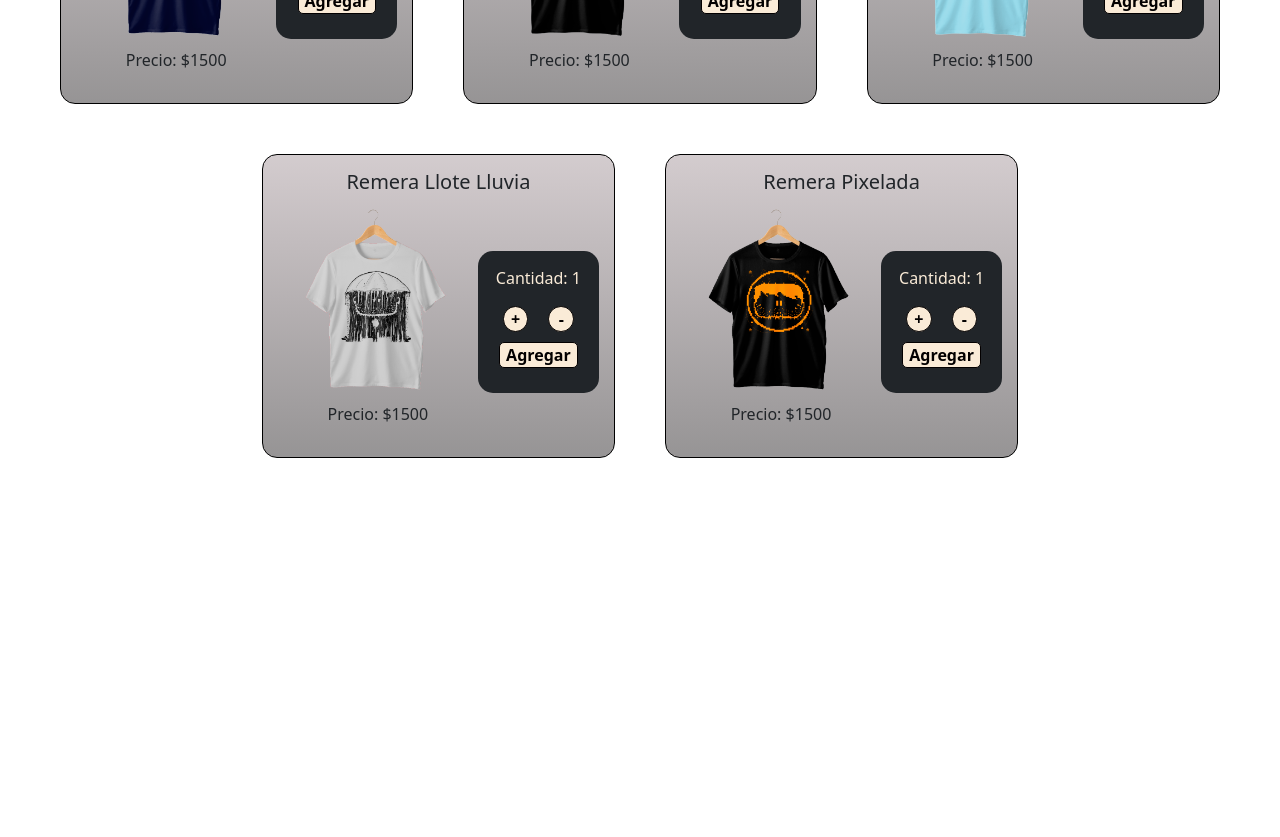
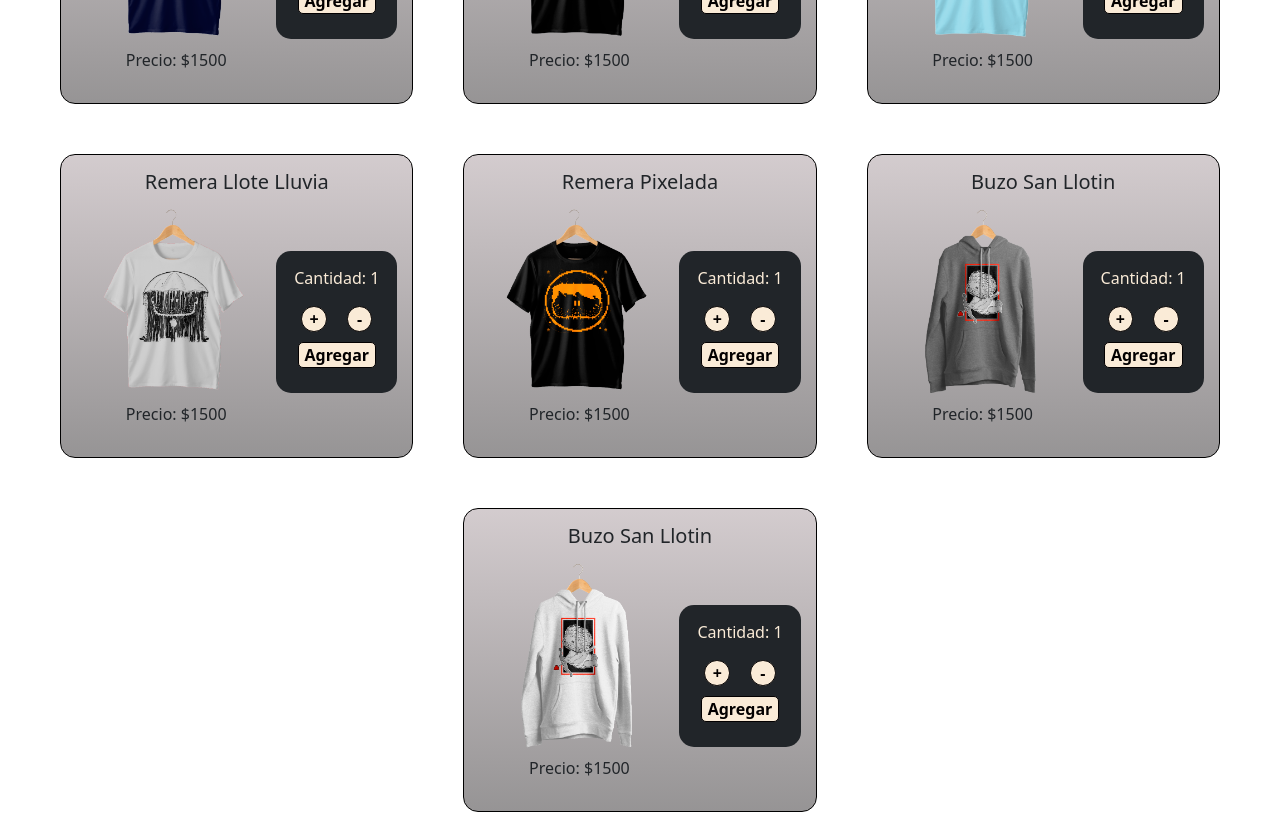
Before and after one commit to fonigorostiaga/llotestore, a React (Create React App) app: page / in a window 1280 px wide. Shown: the part 680-1517 px from the top of the page. Before the commit the page ends 1163 px from the top, so only its background shows below. Built offline with nearby package versions, Linux system fonts and the light colour scheme.

Commit message:
termino con rutas

```diff
--- a/src/App.js
+++ b/src/App.js
@@ -16,11 +16,10 @@ function App() {
       <Route path='/productos' element={<ItemContainer/>}/>
       <Route path='/contacto' element={<Contacto/>}/>
       <Route path='/productos/:tipoProducto' element={<ItemContainer/>}/>
-      <Route path='/productos/buzos' element={<ItemContainer/>}/>
       <Route path='/productos/stickers' element={<ItemContainer/>}/>
-      <Route path='/productos/:item'element={<ItemDetailContainer/>}/>
+      <Route path='/productos/item/:itemProducto'element={<ItemDetailContainer/>}/>
 
-      <Route />
+
 
 
       {/* <ItemContainer/>
--- a/src/components/Tarjetas/Tarjetas.js
+++ b/src/components/Tarjetas/Tarjetas.js
@@ -11,7 +11,7 @@ export const Tarjetas = ({propiedad}) => {
     }
 
   return (
-<Link to={`/productos/${propiedad.item}`} className="linkTarjeta">
+<Link to={`/productos/item/${propiedad.item}`} className="linkTarjeta">
 <card className='contenedorCatalogo'>
       <h5 className='nombreProducto'>{propiedad.nombre}</h5>
         <div className='cardContainer'>
--- a/src/components/itemDetailContainer/ItemDetailContainer.js
+++ b/src/components/itemDetailContainer/ItemDetailContainer.js
@@ -3,14 +3,20 @@ import getProductos from '../../helper/helper'
 import { ItemDetail } from '../ItemDetail/ItemDetail'
 import { useParams } from 'react-router-dom'
 
+
+
 export const ItemDetailContainer = () => {
-    const {item}=useParams()
+    const {itemProducto}=useParams()
     const [productoState, setProductoState]=useState({})
+  console.log('itemproducto',itemProducto)
+
+
     useEffect(()=>{
+
         const funcionAsincrona=async()=>{
             const peticion=await getProductos();
             console.log('peticion',peticion)
-            const productoFiltrado=peticion.find(prod=>prod.item===item)
+            const productoFiltrado=peticion.find(prod=>prod.item===parseInt(itemProducto))
 
             setProductoState(productoFiltrado)
 
--- a/src/components/itemlistcontainer/ItemListContainer.js
+++ b/src/components/itemlistcontainer/ItemListContainer.js
@@ -10,6 +10,8 @@ import remeraLluvia from '../../assets/remeraHombreLluviablanca.png'
 import remeraPixelada from '../../assets/remeraPixelada.png'
 import React, { useState, useEffect } from 'react'
 import { useParams } from 'react-router-dom'
+import getProductos from '../../helper/helper'
+
 const arrayproductos=[
     {
         item:1,
@@ -88,19 +90,20 @@ const arrayproductos=[
 export const ItemContainer=()=>{
     const {tipoProducto}=useParams()
     const [producto, setProducto]=useState([])
-    const obtenerProductos=()=>{
-        return new Promise((resolve,reject)=>{
-            setTimeout(() => {
-                resolve(arrayproductos)
+    // const obtenerProductos=()=>{
+    //     return new Promise((resolve,reject)=>{
+    //         setTimeout(() => {
+    //             resolve(arrayproductos)
 
-            }, 2500);
-        })
-    }
+    //         }, 2500);
+    //     })
+    // }
 
     useEffect(()=>{
+
         const funcionAsincrona=async()=>{
             try {
-                const catalogo=await obtenerProductos()
+                const catalogo=await getProductos()
                 if(tipoProducto===undefined){
                     setProducto(catalogo)
                 }else{
--- a/src/helper/helper.js
+++ b/src/helper/helper.js
@@ -6,12 +6,14 @@ import remeraHombreLloteRelax from '../assets/remeraHombreLloteRelax.png'
 import remeraHombreLloteCubo from '../assets/remeraHombreLloteCubo.png'
 import remeraLluvia from '../assets/remeraHombreLluviablanca.png'
 import remeraPixelada from '../assets/remeraPixelada.png'
+import buzoSanLlotinBlanco from '../assets/BuzoSanLlotinBlanco.png'
+import buzoSanLlotinGris from '../assets/BuzoSanLlotinGris.png'
 // import remeraLloteLluvia from '../assets/remeraHombreLluviaBlanca.png'
 const productos=[
     {
         item:1,
         nombre: "Remera Arya Llote",
-        producto:"Remera",
+        producto:"remeras",
         descripcion:"Remera 100% algodon de algodon con cuello abierto y la imagen de Arya Llote, salvadora de los 7 reinos",
         precio:1500,
         imagen:remeraHombreArya,
@@ -47,7 +49,7 @@ const productos=[
     {
         item:5,
         nombre: "Remera Llote and chill",
-        producto:"Remera",
+        producto:"remeras",
         descripcion:"Remera oversize 100% algodon con estampado LloteStudio chillin'",
         precio:1500,
         imagen:remeraHombreLloteRelax,
@@ -56,7 +58,7 @@ const productos=[
     {
         item:6,
         nombre: "Remera Llote cubico",
-        producto:"Remera",
+        producto:"remeras",
         descripcion:"Remera oversize 100% algodon con estampado LloteStudio cubico",
         precio:1500,
         imagen:remeraHombreLloteCubo,
@@ -65,7 +67,7 @@ const productos=[
     {
         item:7,
         nombre: "Remera Llote Lluvia",
-        producto:"Remera",
+        producto:"remeras",
         descripcion:"Remera Lio Messi",
         precio:1500,
         imagen:remeraLluvia,
@@ -74,10 +76,28 @@ const productos=[
     {
         item:8,
         nombre: "Remera Pixelada",
-        producto:"Remera",
+        producto:"remeras",
         descripcion:"Remera oversize 100% algodon con estampado LloteStudio Pixelado",
         precio:1500,
         imagen:remeraPixelada,
+        stock:15
+    },
+    {
+        item:9,
+        nombre: "Buzo San Llotin",
+        producto:"buzos",
+        descripcion:"Buzo cangurito con capucha, color gris, imagen de San Llotin que te ayudara a buscar a tu media Llotenaranja",
+        precio:1500,
+        imagen:buzoSanLlotinGris,
+        stock:15
+    },
+    {
+        item:10,
+        nombre: "Buzo San Llotin",
+        producto:"buzos",
+        descripcion:"Buzo cangurito con capucha, color blanco, imagen de San Llotin que te ayudara a buscar a tu media Llotenaranja",
+        precio:1500,
+        imagen:buzoSanLlotinBlanco,
         stock:15
     }
 ]
@@ -86,7 +106,7 @@ const getProductos =()=>{
         setTimeout(()=>{
             resolve(productos);
             reject(error=>console.log(error))
-        },2000)
+        },1000)
     })
 }
 export default getProductos
--- a/src/styles.css
+++ b/src/styles.css
@@ -118,6 +118,7 @@ button:hover{
     width: 200px;
 }
 .contenedorDetail{
+    margin-top: 35px;
     border: solid 1px;
     width: 50%;
     margin-left: auto;
@@ -154,3 +155,7 @@ button:hover{
 .linkTarjeta{
     text-decoration: none;
 }
+.imagenDetail:hover{
+    transform: scale(2,2);
+    transition: 1.2s
+}
```
Also changed, not shown: src/assets/BuzoSanLlotinBlanco.png (added), src/assets/BuzoSanLlotinGris.png (added).
